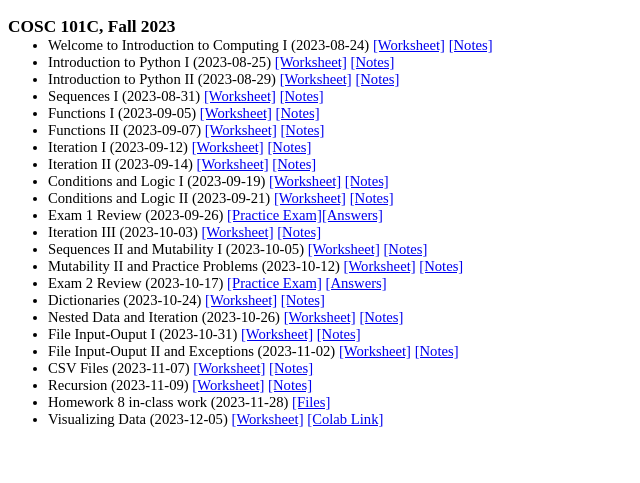
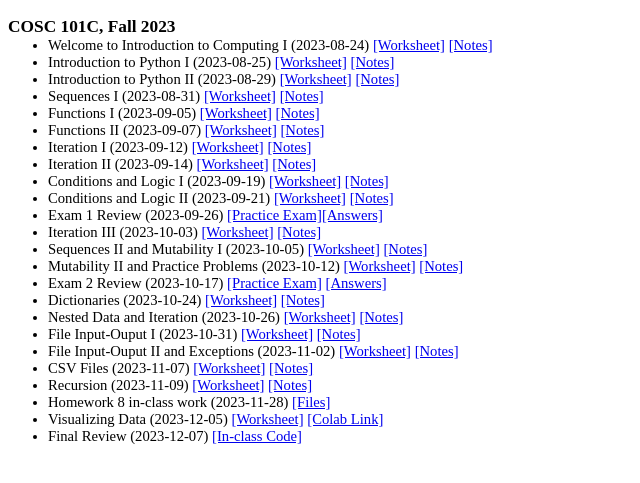
Before and after one commit to georgianahaldeman/cosc101, a Jekyll site: the page built from docs/notes/index.md, in a window 1280 px wide. Shown: the top 483 px of the page, without its empty margins (0-640 px from the left). Built offline with Jekyll 4.4.1, drawn with Linux system fonts in a browser that asks for light colours; our own code applies the rules of GitHub Pages for plain Markdown files.

Commit message:
review code

```diff
--- a/docs/notes/index.md
+++ b/docs/notes/index.md
@@ -46,3 +46,5 @@
 - Homework 8 in-class work (2023-11-28) [[Files]](./notes/hw8.zip)
 
 - Visualizing Data (2023-12-05) [[Worksheet]](./notes/12_5.pdf) [[Colab Link]](https://colab.research.google.com/drive/1kP9Q8EVM3vaXOFOiZEktlMrAyGArUb8d?usp=sharing)
+
+- Final Review (2023-12-07) [[In-class Code]](./notes/review.zip)
```
Also changed, not shown: 1 other file.
